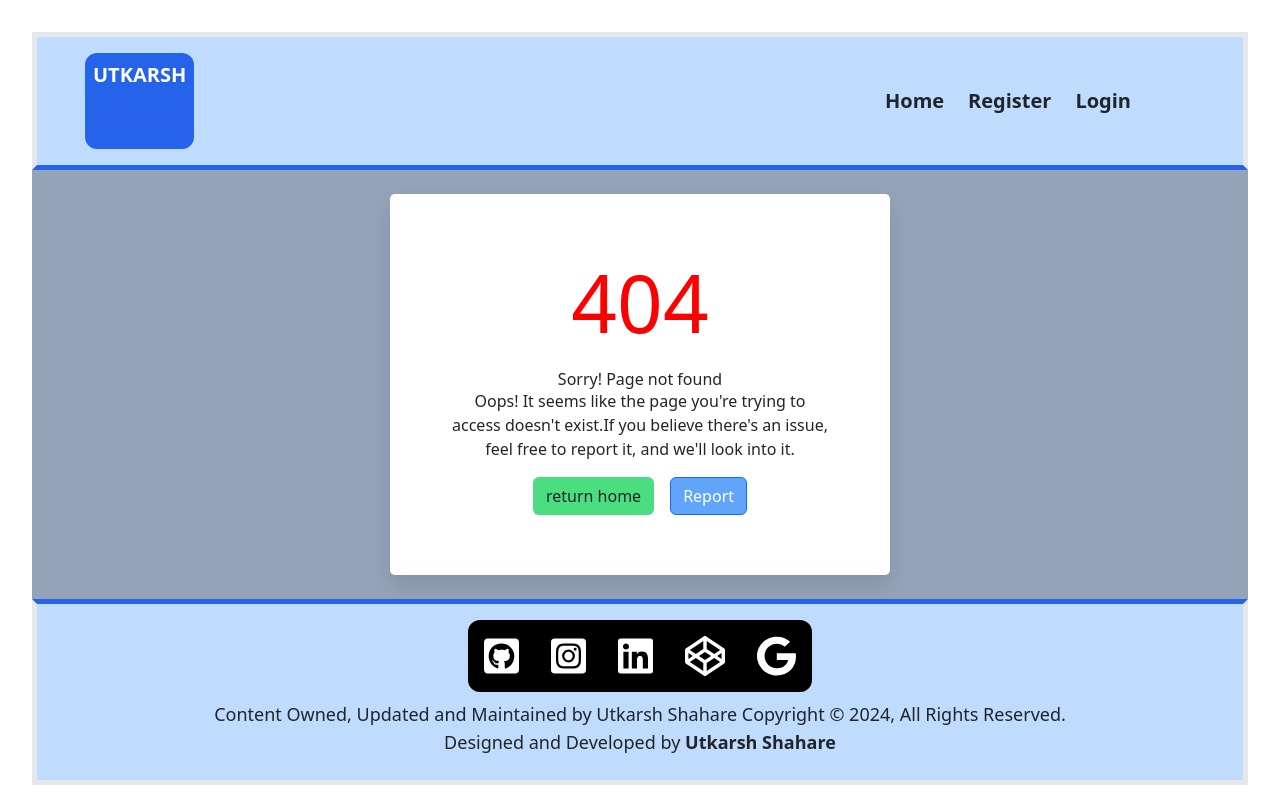
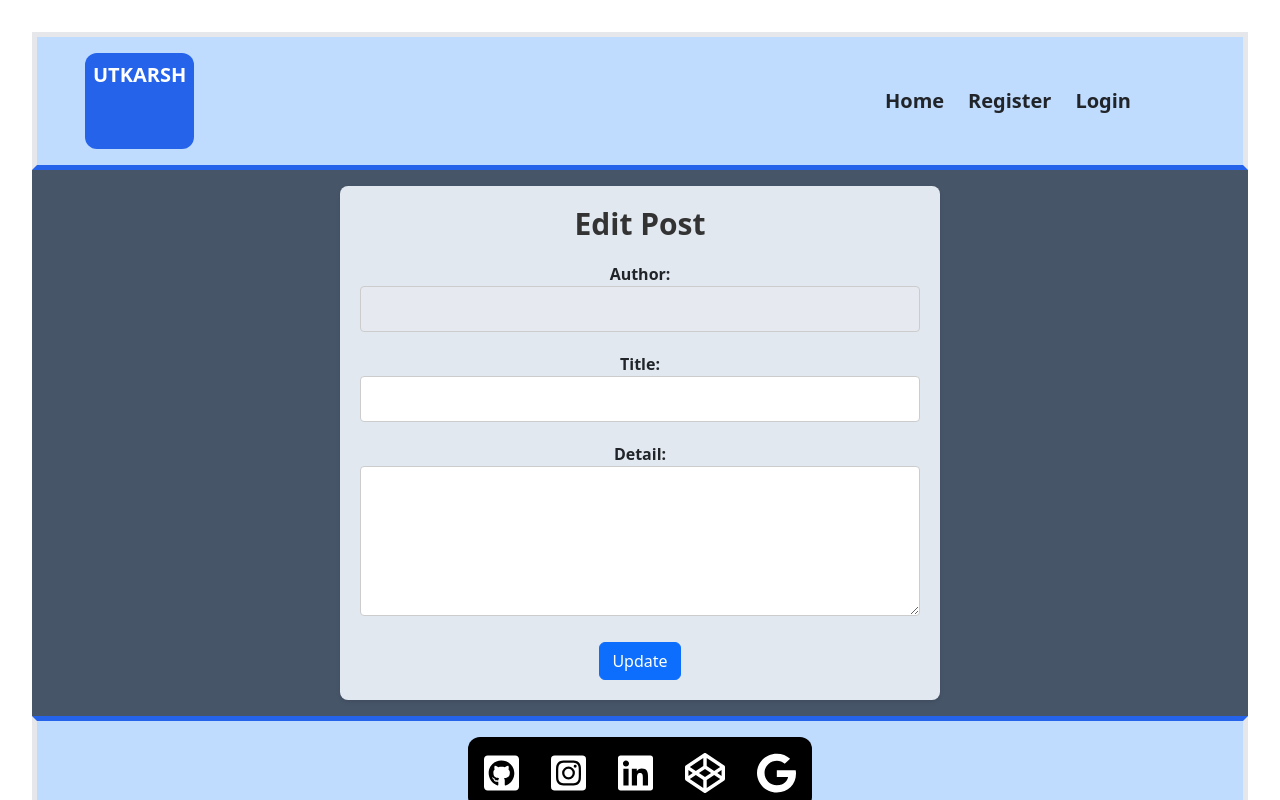
Before and after one commit to utkarsh2004git/React-Project-Blog, a React (Vite) app in the folder frontend/: page /admin/yourPosts/editPost/1 in a window 1280 px wide. Shown: the top 800 px of the page. Built offline with nearby package versions, Linux system fonts and the light colour scheme; no server answers.

Commit message:
Added Update Post Functionality

```diff
--- a/frontend/src/App.jsx
+++ b/frontend/src/App.jsx
@@ -15,6 +15,7 @@ import AddPost from './pages/post/AddPost'
 import Error from "./pages/error/Error"
 import ViewPost from './pages/post/ViewPost'
 import YourPosts from './pages/post/YourPosts'
+import AdminUpdatePost from './pages/post/Admin-Update-Post'
 
 function App() {
 
@@ -35,6 +36,7 @@ function App() {
 
 
           <Route path="/admin/yourPosts" element={<YourPosts />} />
+          <Route path="/admin/yourPosts/editPost/:id" element={<AdminUpdatePost />} />
 
 
 
--- a/frontend/src/pages/post/Admin-Update-Post.jsx
+++ b/frontend/src/pages/post/Admin-Update-Post.jsx
@@ -4,6 +4,7 @@ import Swal from "sweetalert2"; // Import Swal for displaying alerts
 import "bootstrap/dist/css/bootstrap.min.css";
 import { useNavigate } from "react-router-dom";
 import { useAuth } from "../../store/auth";
+import "./AddPost.css"
 
 const AdminUpdatePost = () => {
   const [data, setData] = useState({
@@ -11,12 +12,12 @@ const AdminUpdatePost = () => {
     detail: "",
   });
   const params = useParams();
-  const navigate=useNavigate();
-  const {user,authorizationToken} = useAuth();
+  const navigate = useNavigate();
+  const { user, authorizationToken } = useAuth();
 
   const getSinglePostData = async () => {
     try {
-
+      const token = authorizationToken;
       const headers = token ? { "Content-Type": "application/json", Authorization: authorizationToken } : {};
       const response = await fetch(`http://localhost:3000/api/admin/yourPosts/editPost/${params.id}`, {
         method: "GET",
@@ -35,23 +36,25 @@ const AdminUpdatePost = () => {
 
 
   useEffect(() => {
-    getSingleUserData();
+    getSinglePostData();
   }, []);
 
   const handleInput = (e) => {
 
-    let name=e.target.name;
-    let value=e.target.value;
+    let name = e.target.name;
+    let value = e.target.value;
     setData({
       ...data,
-        [name]:value,
+      [name]: value,
     })
   };
+
+
   const handleSubmit = async (e) => {
     e.preventDefault();
 
     try {
-          const token = localStorage.getItem("token");
+      const token = authorizationToken;
       const headers = token ? {
         Authorization: token,
         "Content-Type": "application/json"
@@ -62,18 +65,18 @@ const AdminUpdatePost = () => {
       const response = await fetch(`http://localhost:3000/api/admin/yourPosts/editPost/${params.id}`, {
         method: "PATCH",
         headers,
-            body: requestBody, // Pass the updated data as the request body
+        body: requestBody,
       });
 
       if (response.ok) {
-            Swal.fire("Updated!", "User updated successfully!", "success");
-            navigate('/admin/viewUsers');
+        Swal.fire("Updated!", "Post updated successfully!", "success");
+        navigate('/admin/yourPosts');
       } else {
         const errorData = await response.json();
-            Swal.fire("Error!", errorData.message || "An error occurred while updating the user.", "error");
+        Swal.fire("Error!", errorData.message || "An error occurred while updating the Post.", "error");
       }
     } catch (error) {
-          console.error("Error updating user:", error);
+      console.error("Error updating Post:", error);
       Swal.fire("Error!", "An unexpected error occurred. Please try again later.", "error");
     }
   };
@@ -81,10 +84,39 @@ const AdminUpdatePost = () => {
 
   return (
     <div className="bg-slate-600 py-3">
-      <div className="container w-2/5 border-3 border-blue-900 py-3 p-2 rounded-lg bg-slate-200">
-        <h2 className="text-center text-3xl mt-2 text-blue-600">Edit User</h2>
-        <form onSubmit={handleSubmit}>
-
+      <div className="add-post-container bg-slate-200">
+        <h2 className='text-center text-3xl text-blue-600 font-bold'>Edit Post</h2>
+        <form onSubmit={handleSubmit}  className="add-post-form">
+          <div className="form-group" >
+            <label htmlFor="author">Author:</label>
+            <input
+              type="text"
+              id="author"
+              value={user.name}
+              disabled
+            />
+          </div>
+          <div className="form-group">
+            <label htmlFor="title">Title:</label>
+            <input
+              type="text"
+              id="title"
+              name="title"
+              value={data.title}
+              onChange={handleInput}
+              required
+            />
+          </div>
+          <div className="form-group">
+            <label htmlFor="detail">Detail:</label>
+            <textarea
+              id="detail"
+              name="detail"
+              value={data.detail}
+              onChange={handleInput}
+              required
+            />
+          </div>
           <div className="text-center">
             <button type="submit" className="btn btn-primary">
               Update
--- /dev/null
+++ b/frontend/src/pages/post/UpdatePost.css
@@ -0,0 +1,43 @@
+.container {
+    margin: 0 auto;
+    width: 2/5;
+    border: 3px solid #3085d6; /* Adjust border color */
+    padding: 3rem 2rem;
+    border-radius: 8px;
+    background-color: #f5f5f5;
+  }
+
+  h2 {
+    font-weight: bold;
+    margin-bottom: 2rem;
+  }
+
+  .form-group {
+    display: flex;
+    flex-direction: column;
+    /* gap: 1rem; */
+  }
+
+  label {
+    font-weight: bold;
+    margin-bottom: 0.5rem;
+  }
+
+  .form-control {
+    padding: 0.5rem 1rem;
+    border: 1px solid #ccc;
+    border-radius: 4px;
+  }
+
+  .btn-update {
+    padding: 10px 20px;
+    background-color: #3085d6;
+    color: white;
+    border: none;
+    border-radius: 4px;
+    cursor: pointer;
+  }
+
+  .btn-update:hover {
+    background-color: #2877c0;
+  }
--- a/frontend/src/pages/post/YourPosts.jsx
+++ b/frontend/src/pages/post/YourPosts.jsx
@@ -152,7 +152,7 @@ const YourPosts = () => {
 
                 {user._id === post.userId && (
                   <td>
-                    <Link to={`/admin/viewUsersyourPosts/editPost/${post._id}`}>
+                    <Link to={`/admin/yourPosts/editPost/${post._id}`}>
                       <button type="button" className="btn btn-primary mx-1">
                         Edit
                       </button>
--- a/frontend/src/pages/user/Admin-Update-User.jsx
+++ b/frontend/src/pages/user/Admin-Update-User.jsx
@@ -3,6 +3,7 @@ import { useParams } from "react-router-dom";
 import Swal from "sweetalert2"; // Import Swal for displaying alerts
 import "bootstrap/dist/css/bootstrap.min.css";
 import { useNavigate } from "react-router-dom";
+import { useAuth } from "../../store/auth";
 
 const AdminUpdateUser = () => {
   const [data, setData] = useState({
@@ -13,11 +14,12 @@ const AdminUpdateUser = () => {
   });
   const params = useParams();
   const navigate=useNavigate();
+  const {authorizationToken}=useAuth();
   // Fetch single user data based on ID
   const getSingleUserData = async () => {
     try {
       const token = localStorage.getItem("token");
-      const headers = token ? { "Content-Type": "application/json", Authorization: token } : {};
+      const headers = token ? { "Content-Type": "application/json", Authorization: authorizationToken } : {};
       const response = await fetch(`http://localhost:3000/api/admin/viewUsers/editUser/${params.id}`, {
         method: "GET",
         headers,
@@ -54,16 +56,14 @@ const AdminUpdateUser = () => {
         e.preventDefault();
 
         try {
-          const token = localStorage.getItem("token");
+          const token = authorizationToken;
           const headers = token ? {
             Authorization: token,
             "Content-Type": "application/json"
           } : {};
 
-          // Construct the request body with updated data
           const requestBody = JSON.stringify(data);
 
-          // Send PATCH request with updated data
           const response = await fetch(`http://localhost:3000/api/admin/viewUsers/editUser/${params.id}`, {
             method: "PATCH",
             headers,
```
Also changed, not shown: 1 other file (tests, documents, lock files or other folders). Lines whose indentation alone changed are shown as unchanged.
